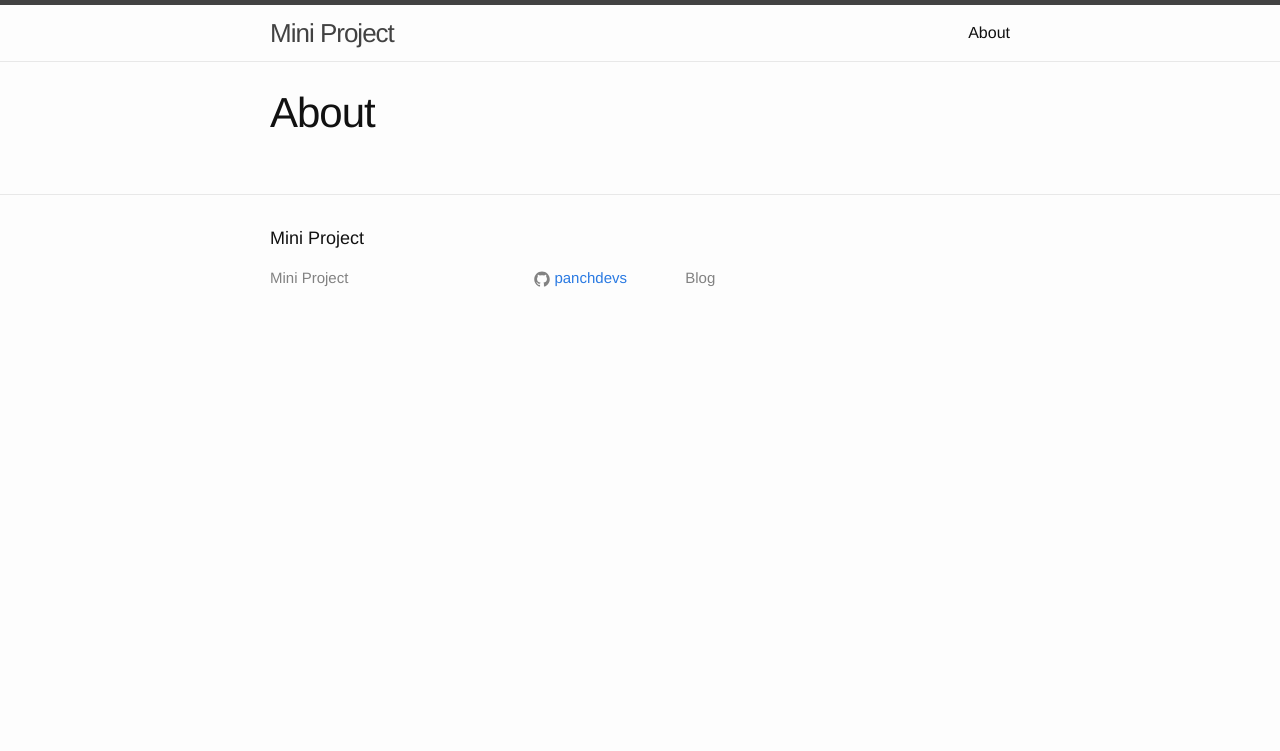
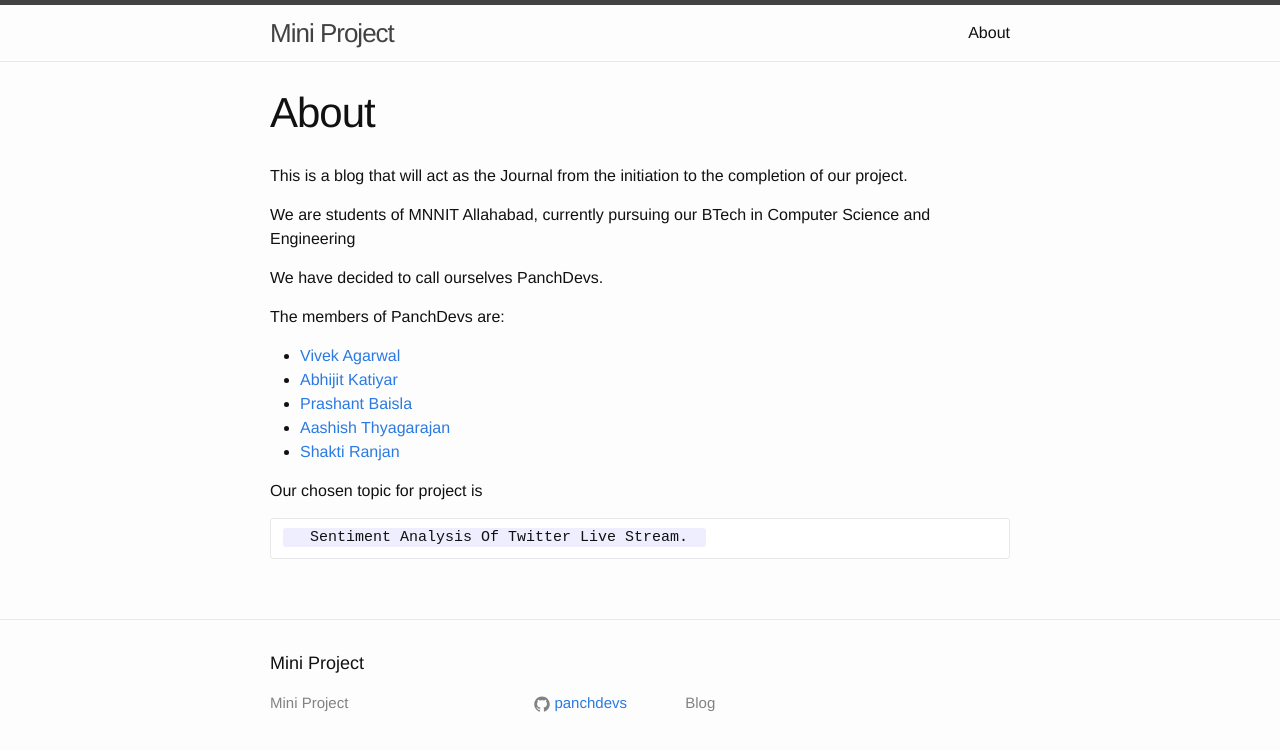
Before and after one commit to panchdevs/panchdevs.github.io, a Jekyll site: the page built from about.md, in a window 1280 px wide. Shown: the top 751 px of the page. Built offline with Jekyll 4.4.1, drawn with Linux system fonts in a browser that asks for light colours.

Commit message:
Added About page details

```diff
--- a/about.md
+++ b/about.md
@@ -3,3 +3,22 @@ layout: page
 title: About
 permalink: /about/
 ---
+
+This is a blog that will act as the Journal from the initiation to the completion of our project.
+
+We are students of MNNIT Allahabad, currently pursuing our BTech in Computer Science and Engineering
+
+We have decided to call ourselves PanchDevs.
+
+
+The members of PanchDevs are:
+
+* [Vivek Agarwal](https://github.com/vivek-17)
+* [Abhijit Katiyar](https://github.com/abhijitkatiyar)
+* [Prashant Baisla](https://github.com/pbaisla)
+* [Aashish Thyagarajan](https://github.com/aashishthy)
+* [Shakti Ranjan](https://github.com/India458)
+
+Our chosen topic for project is
+
+       Sentiment Analysis Of Twitter Live Stream.
```
